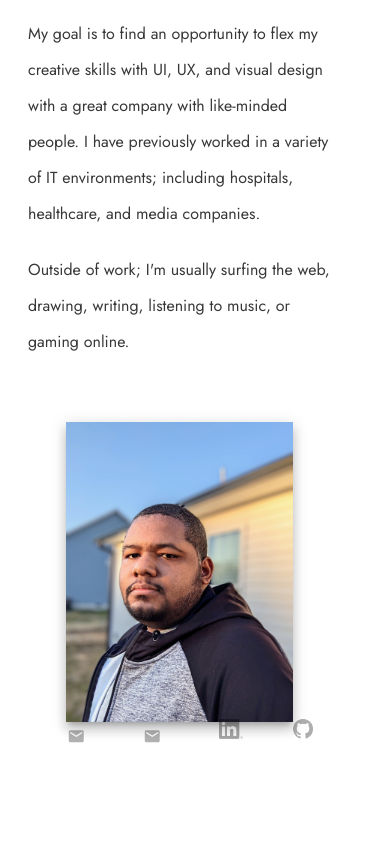
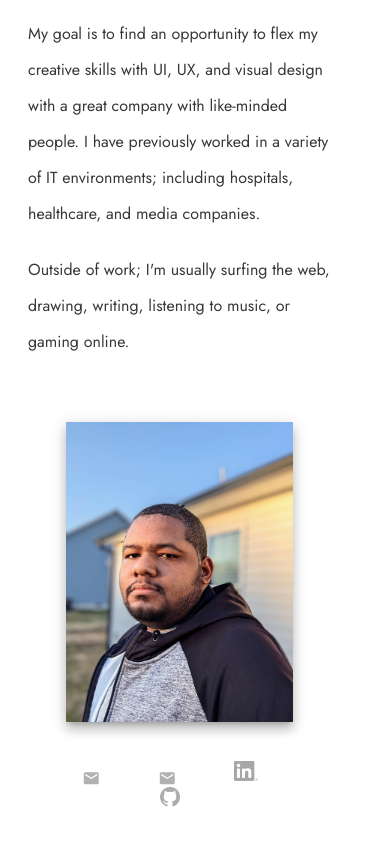
Before and after one commit to keljr021/portfolio-2023, a Vue app: page /#/about in a window 390 px wide. Shown: the part 512-1356 px from the top of the page. Before the commit the page ends 1269 px from the top, so only its background shows below. Built offline with nearby package versions, Linux system fonts and the light colour scheme.

Commit message:
Modified About page and footer for tablets

```diff
--- a/src/components/partials/Footer.vue
+++ b/src/components/partials/Footer.vue
@@ -16,7 +16,7 @@ export default {
 </script>
 
 <template>
-    <v-row class="footer fixed" :class="{ 'view': $route.name === 'view'}">
+    <v-row class="footer fixed" :class="{ 'relative': $route.name === 'view' || $route.name === 'about'}">
       <v-spacer></v-spacer>
       <v-col cols="12" class="text-center">
           <span class="footer-link" @click="openWindow('mailto:kmjr07@yahoo.com')" title="Email kmjr07@yahoo.com">
@@ -46,7 +46,7 @@ export default {
   bottom: 0;
   margin: 0;
 
-  &.view {
+  &.relative {
     position: relative;
   }
 
--- a/src/pages/About.vue
+++ b/src/pages/About.vue
@@ -16,7 +16,7 @@ export default {
           </v-col>
         </v-row>
         <v-row justify="start" justify-md="center" justify-lg="center">
-            <v-col cols="11" sm="6" md="6" lg="8" class="about-text py-md-auto">
+            <v-col cols="11" sm="11" md="11" lg="8" class="about-text py-md-auto">
                 <div class="about-text-caption">Art and tech: and finding the perfect median between the two.</div>
                 <div class="about-text-body py-3">
                     <p>Computers, technology, and art always fascinated me as a child. That curiosity has never stopped even as an adult today. I'm an avid note-taker, researcher, thinker, drawer, and Google...er (if that's a word).</p>
@@ -24,7 +24,7 @@ export default {
                     <p>Outside of work; I'm usually surfing the web, drawing, writing, listening to music, or gaming online.</p>
                 </div>
             </v-col>
-            <v-col cols="11" sm="6" md="6" lg="4" class="about-image text-center py-md-auto">
+            <v-col cols="11" sm="11" md="11" lg="4" class="about-image text-center py-md-auto">
                 <img alt="about photo" class="elevation-8" src="../assets/about-alt.jpg" />
             </v-col>
         </v-row>
@@ -65,6 +65,12 @@ export default {
     width: 55%;
 }
 
+@media all and (min-width: 768px) and (max-width: 1023px) {
+    .about-image img {
+        width: 150px;
+    }
+}
+
 @media all and (max-width: 768px) {
     .about,
     .about-text,
```
